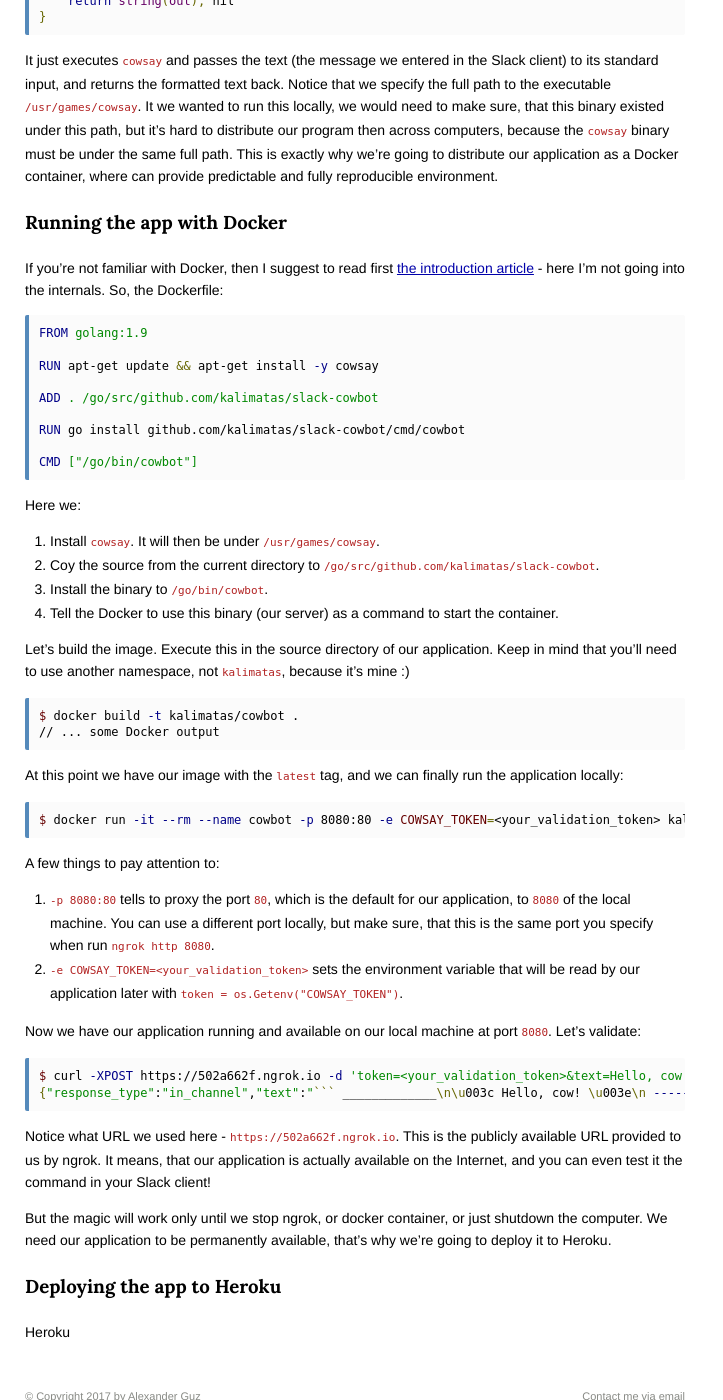
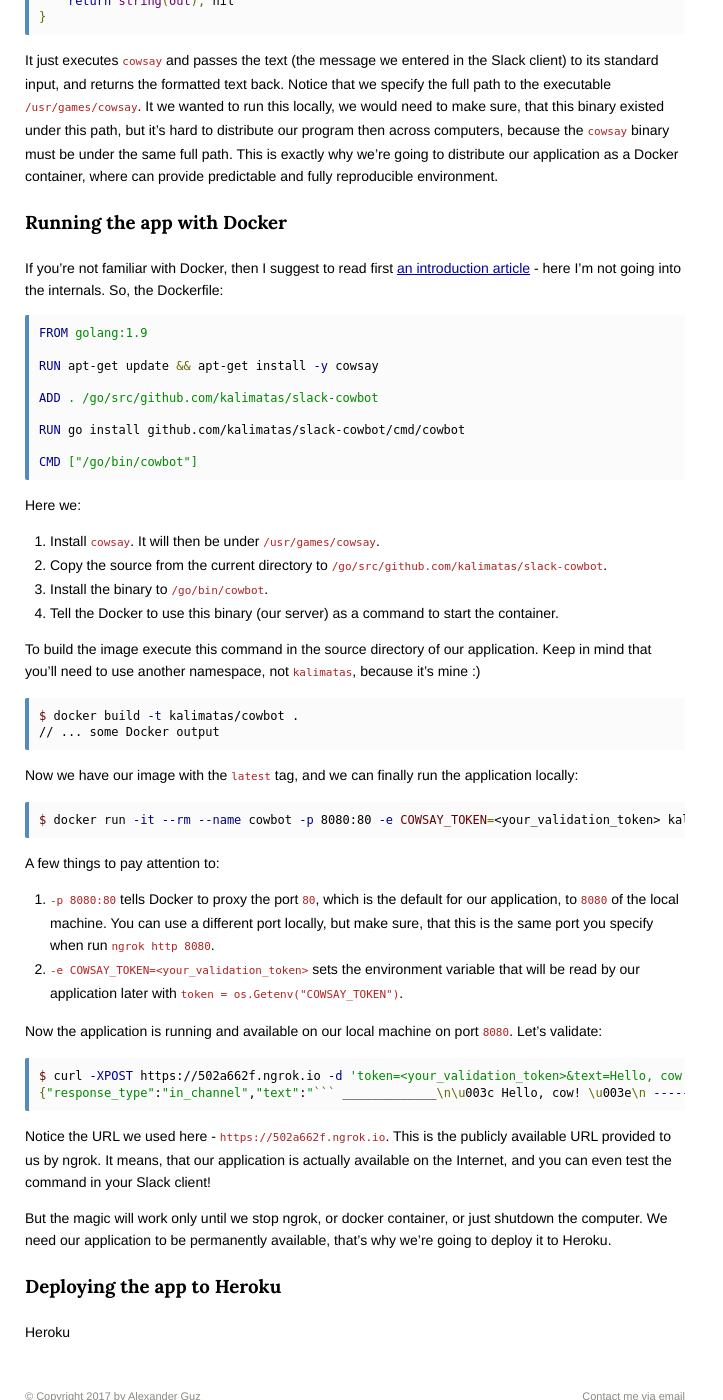
Before and after one commit to kalimatas/kalimatas.github.com, a Jekyll site: the page built from _posts/2017-09-10-cowsay-slack-command.markdown, in a window 1280 px wide and 1400 px high, scrolled down 5617 px. Shown: the whole window, without its empty margins (0-723 px from the left). Built offline with Jekyll 4.4.1, drawn with Linux system fonts in a browser that asks for light colours; comment, search, counter and statistics services are not loaded.

Commit message:
Fix typos

````diff
--- a/_posts/2017-09-10-cowsay-slack-command.markdown
+++ b/_posts/2017-09-10-cowsay-slack-command.markdown
@@ -1,6 +1,6 @@
 ---
 layout: post
-title: "Building a Slack command with Go"
+title: Building a Slack command with Go
 description: A step by step tutorial on how to create a Slack command with Go and deploy it to Heroku
 date: 2017-09-10 17:06
 ---
@@ -183,7 +183,7 @@ It just executes `cowsay` and passes the text (the message we entered in the Sla
 
 ### <a name="docker"></a> Running the app with Docker
 
-If you're not familiar with Docker, then I suggest to read first [the introduction article](https://docs.docker.com/get-started/) - here I'm not going into the internals. So, the Dockerfile:
+If you're not familiar with Docker, then I suggest to read first [an introduction article](https://docs.docker.com/get-started/) - here I'm not going into the internals. So, the Dockerfile:
 
 {% highlight docker %}
 FROM golang:1.9
@@ -199,18 +199,18 @@ CMD ["/go/bin/cowbot"]
 
 Here we:
 1. Install `cowsay`. It will then be under `/usr/games/cowsay`.
-2. Coy the source from the current directory to `/go/src/github.com/kalimatas/slack-cowbot`.
+2. Copy the source from the current directory to `/go/src/github.com/kalimatas/slack-cowbot`.
 3. Install the binary to `/go/bin/cowbot`.
 4. Tell the Docker to use this binary (our server) as a command to start the container.
 
-Let's build the image. Execute this in the source directory of our application. Keep in mind that you'll need to use another namespace, not `kalimatas`, because it's mine :)
+To build the image execute this command in the source directory of our application. Keep in mind that you'll need to use another namespace, not `kalimatas`, because it's mine :)
 
 {% highlight bash %}
 $ docker build -t kalimatas/cowbot .
 // ... some Docker output
 {% endhighlight %}
 
-At this point we have our image with the `latest` tag, and we can finally run the application locally:
+Now we have our image with the `latest` tag, and we can finally run the application locally:
 
 {% highlight bash %}
 $ docker run -it --rm --name cowbot -p 8080:80 -e COWSAY_TOKEN=<your_validation_token> kalimatas/cowbot:latest
@@ -218,17 +218,17 @@ $ docker run -it --rm --name cowbot -p 8080:80 -e COWSAY_TOKEN=<your_validation_
 
 A few things to pay attention to:
 
-1. `-p 8080:80` tells to proxy the port `80`, which is the default for our application, to `8080` of the local machine. You can use a different port locally, but make sure, that this is the same port you specify when run `ngrok http 8080`.
+1. `-p 8080:80` tells Docker to proxy the port `80`, which is the default for our application, to `8080` of the local machine. You can use a different port locally, but make sure, that this is the same port you specify when run `ngrok http 8080`.
 2. `-e COWSAY_TOKEN=<your_validation_token>` sets the environment variable that will be read by our application later with `token = os.Getenv("COWSAY_TOKEN")`.
 
-Now we have our application running and available on our local machine at port `8080`. Let's validate:
+Now the application is running and available on our local machine on port `8080`. Let's validate:
 
 {% highlight bash %}
 $ curl -XPOST https://502a662f.ngrok.io -d 'token=<your_validation_token>&text=Hello, cow!'
 {"response_type":"in_channel","text":"``` _____________\n\u003c Hello, cow! \u003e\n -------------\n        \\   ^__^\n         \\  (oo)\\_______\n            (__)\\       )\\/\\\n                ||----w |\n                ||     ||\n```"}
 {% endhighlight %}
 
-Notice what URL we used here - `https://502a662f.ngrok.io`. This is the publicly available URL provided to us by ngrok. It means, that our application is actually available on the Internet, and you can even test it the command in your Slack client!
+Notice the URL we used here - `https://502a662f.ngrok.io`. This is the publicly available URL provided to us by ngrok. It means, that our application is actually available on the Internet, and you can even test the command in your Slack client!
 
 But the magic will work only until we stop ngrok, or docker container, or just shutdown the computer. We need our application to be permanently available, that's why we're going to deploy it to Heroku.
 
````
